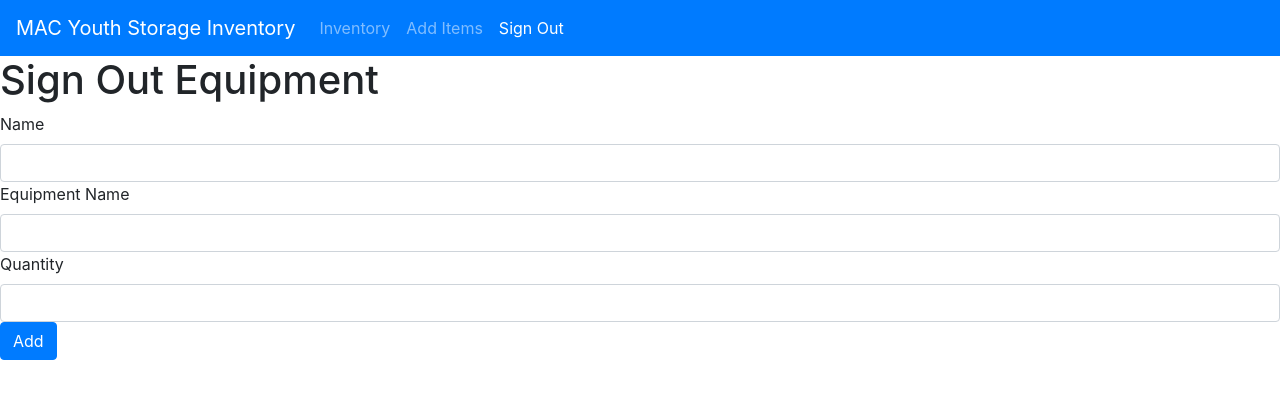
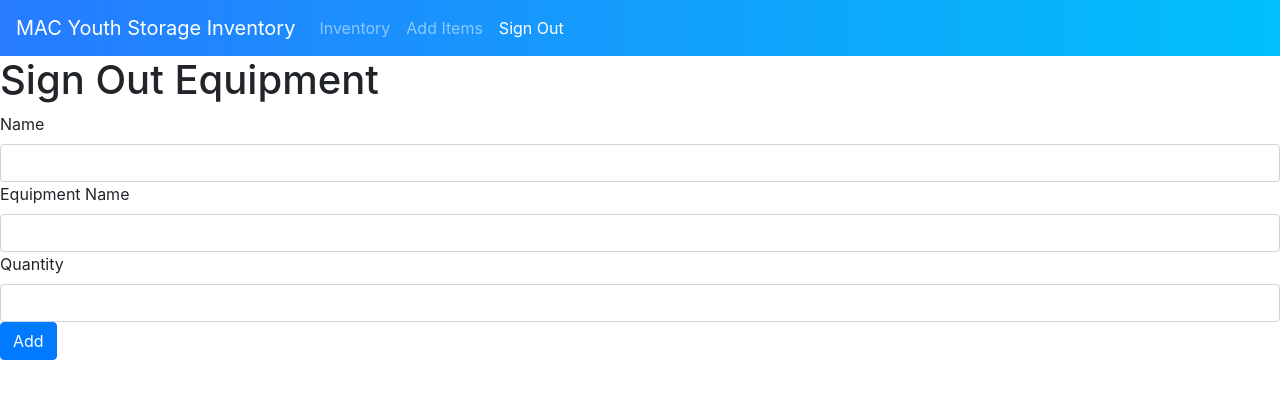
Before and after one commit to fizzlewiththesizzle/MACyouthstorage, a Flask app: page /signout in a window 1280 px wide. Shown: the top 399 px of the page. Run offline with Flask 2, Linux system fonts and the light colour scheme; some libraries are stand-ins or nearby versions.

Commit message:
added stylesheet, gradient navbar

```diff
--- /dev/null
+++ b/static/style.css
@@ -0,0 +1,3 @@
+.bg-gradient-1 {
+    background-image: linear-gradient(to left, #00c0fa,#267bff);
+}
--- a/templates/add.html
+++ b/templates/add.html
@@ -3,11 +3,13 @@
     <head>
       <meta name="viewport" content="width=device-width, initial-scale=1">
       <link rel="shortcut icon" type="image/png" href= "{{ url_for('static', filename='favicon.png')}}">
+      <link rel="apple-touch-icon" href= "{{ url_for('static', filename='ios-icon.png')}}">
         <link rel="stylesheet" href="https://stackpath.bootstrapcdn.com/bootstrap/4.3.1/css/bootstrap.min.css" integrity="sha384-ggOyR0iXCbMQv3Xipma34MD+dH/1fQ784/j6cY/iJTQUOhcWr7x9JvoRxT2MZw1T" crossorigin="anonymous">
-        <title>MAC Youth Storage - Add</title>
+        <title>MAC Youth Storage</title>
+      <link rel="stylesheet" type="text/css" href="{{ url_for('static', filename='style.css')}}">
     </head>
     <body>
-        <nav class="navbar navbar-expand-lg navbar-dark bg-primary">
+        <nav class="navbar navbar-expand-lg navbar-dark bg-gradient-1">
             <a class="navbar-brand" href="/">MAC Youth Storage Inventory</a>
             <button class="navbar-toggler" type="button" data-toggle="collapse" data-target="#navbarNav" aria-controls="navbarNav" aria-expanded="false" aria-label="Toggle navigation">
               <span class="navbar-toggler-icon"></span>
--- a/templates/index.html
+++ b/templates/index.html
@@ -6,9 +6,10 @@
       <link rel="apple-touch-icon" href= "{{ url_for('static', filename='ios-icon.png')}}">
         <link rel="stylesheet" href="https://stackpath.bootstrapcdn.com/bootstrap/4.3.1/css/bootstrap.min.css" integrity="sha384-ggOyR0iXCbMQv3Xipma34MD+dH/1fQ784/j6cY/iJTQUOhcWr7x9JvoRxT2MZw1T" crossorigin="anonymous">
         <title>MAC Youth Storage</title>
+      <link rel="stylesheet" type="text/css" href="{{ url_for('static', filename='style.css')}}">
     </head>
     <body>
-        <nav class="navbar navbar-expand-lg navbar-dark bg-primary">
+        <nav class="navbar navbar-expand-lg navbar-dark bg-gradient-1">
             <a class="navbar-brand" href="/">MAC Youth Storage Inventory</a>
             <button class="navbar-toggler" type="button" data-toggle="collapse" data-target="#navbarNav" aria-controls="navbarNav" aria-expanded="false" aria-label="Toggle navigation">
               <span class="navbar-toggler-icon"></span>
--- a/templates/signout.html
+++ b/templates/signout.html
@@ -3,11 +3,13 @@
     <head>
       <meta name="viewport" content="width=device-width, initial-scale=1">
       <link rel="shortcut icon" type="image/png" href= "{{ url_for('static', filename='favicon.png')}}">
+      <link rel="apple-touch-icon" href= "{{ url_for('static', filename='ios-icon.png')}}">
         <link rel="stylesheet" href="https://stackpath.bootstrapcdn.com/bootstrap/4.3.1/css/bootstrap.min.css" integrity="sha384-ggOyR0iXCbMQv3Xipma34MD+dH/1fQ784/j6cY/iJTQUOhcWr7x9JvoRxT2MZw1T" crossorigin="anonymous">
-        <title>MAC Youth Storage - Sign Out</title>
+        <title>MAC Youth Storage</title>
+      <link rel="stylesheet" type="text/css" href="{{ url_for('static', filename='style.css')}}">
     </head>
     <body>
-        <nav class="navbar navbar-expand-lg navbar-dark bg-primary">
+        <nav class="navbar navbar-expand-lg navbar-dark bg-gradient-1">
             <a class="navbar-brand" href="/">MAC Youth Storage Inventory</a>
             <button class="navbar-toggler" type="button" data-toggle="collapse" data-target="#navbarNav" aria-controls="navbarNav" aria-expanded="false" aria-label="Toggle navigation">
               <span class="navbar-toggler-icon"></span>
```
